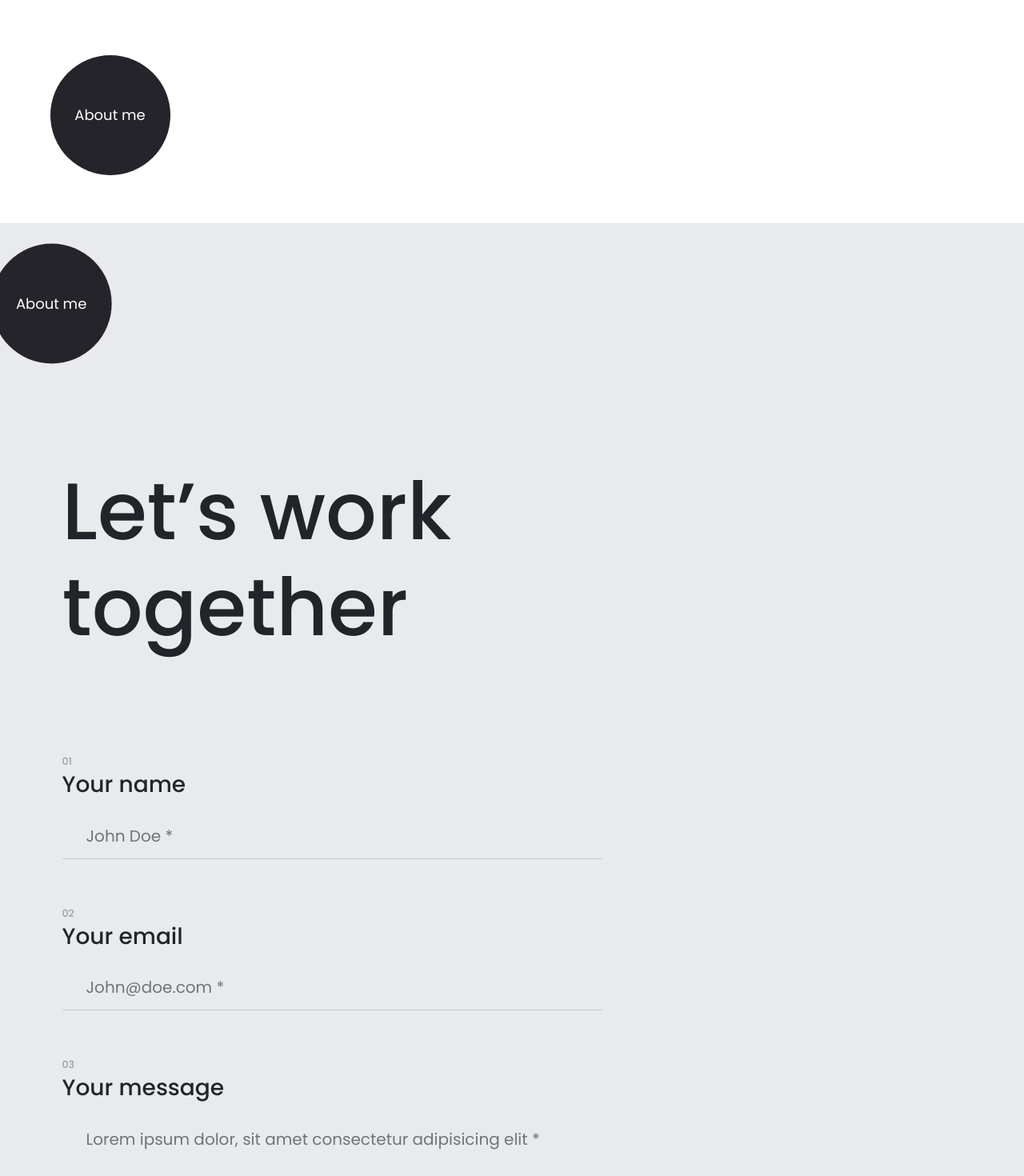
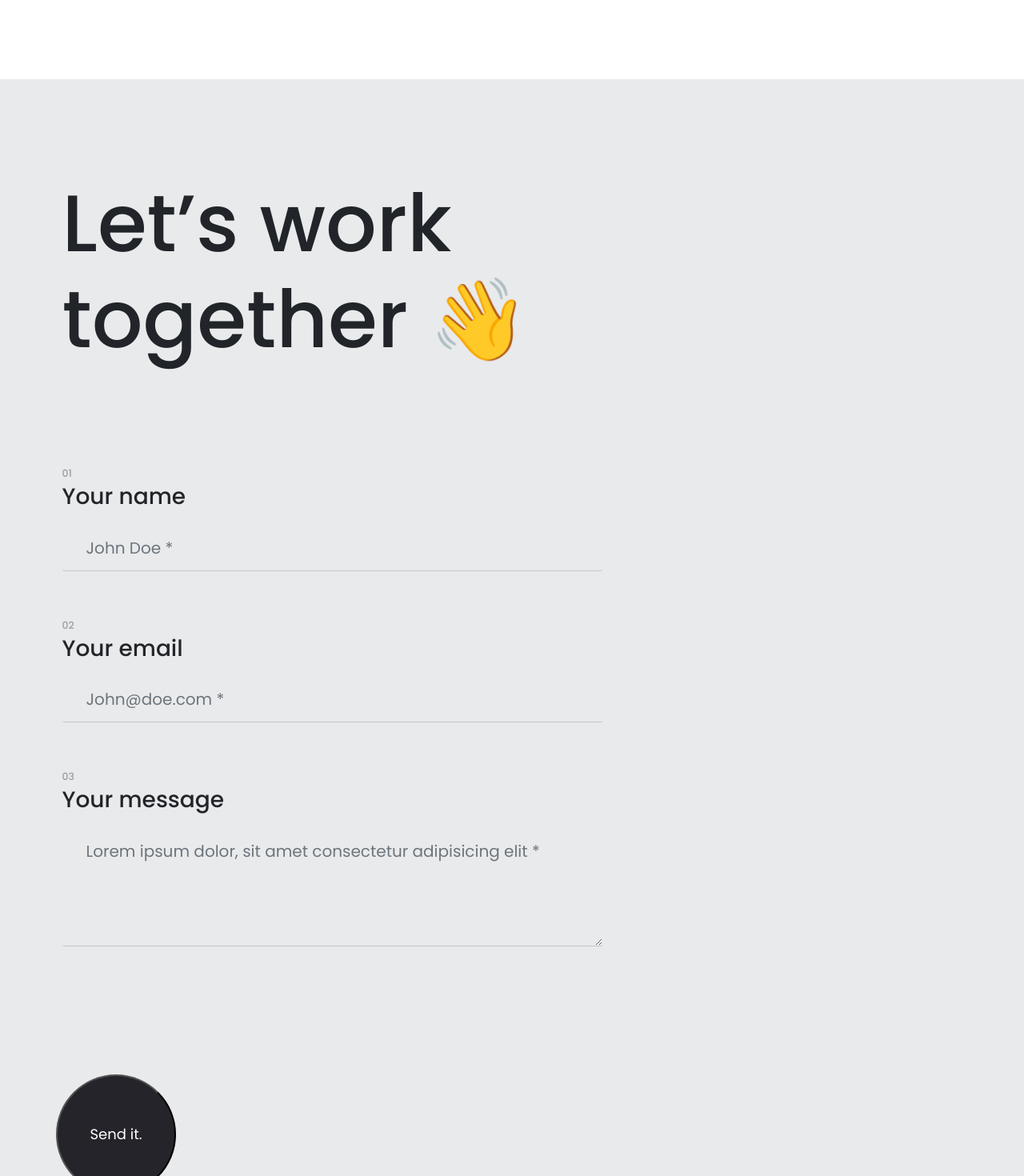
Before and after one commit to galactusclb/clb-portfolio-2022, a React (Create React App) app: page / in a window 1280 px wide. Shown: the part 5180-6650 px from the top of the page at 80% size. Built offline with nearby package versions, Linux system fonts and the light colour scheme.

Commit message:
Adding button animation -2

```diff
--- a/src/components/common/footer/footer.jsx
+++ b/src/components/common/footer/footer.jsx
@@ -10,7 +10,7 @@ const Index = () => {
 
     return (
         <footer >
-            <MagneticDOM ref={hoverRef2} onClick={() => console.log('clicked 2')}>
+            {/* <MagneticDOM ref={hoverRef2} onClick={() => console.log('clicked 2')}>
                 <motion.div className={`row justify-content-center align-items-center mt-5 clb-btn-circle`}
                     initial={{ scale: 0 }}
                     animate={{ scale: 1 }}
@@ -27,12 +27,12 @@ const Index = () => {
                         About me
                     </motion.span>
                 </motion.div>
-            </MagneticDOM>
+            </MagneticDOM> */}
 
             <div className={`${style['clb-big-tittle']} container`}>
                 <h2>
                     Let’s work
-                    together
+                    together 👋
                 </h2>
             </div>
             <div className={`${style['clb-contact-form']} container`}>
@@ -64,14 +64,14 @@ const Index = () => {
                     </div>
                 </form>
 
-                {/* <MagneticDOM ref={hoverRef2} >
+                <MagneticDOM ref={hoverRef2} >
                     <button type='button' className={`clb-btn-circle row justify-content-center align-items-center mt-5`} onClick={() => console.log('clicked 2')}>
                         <span
                             className='text-center'>
                             Send it.
                         </span>
                     </button>
-                </MagneticDOM> */}
+                </MagneticDOM>
 
             </div>
         </footer>
--- a/src/components/pages/home/ProjectsList.jsx
+++ b/src/components/pages/home/ProjectsList.jsx
@@ -155,7 +155,7 @@ const ProjectsList = () => {
                 </div>
             </div>
 
-            <MagneticDOM ref={hoverRef3} onClick={() => console.log('clicked 1')}>
+            {/* <MagneticDOM ref={hoverRef3} onClick={() => console.log('clicked 1')}>
                 <motion.div className={` row justify-content-center align-items-center mt-5 clb-btn-circle`}
                     initial={{ scale: 0 }}
                     animate={{ scale: 1 }}
@@ -172,7 +172,7 @@ const ProjectsList = () => {
                         About me
                     </motion.span>
                 </motion.div>
-            </MagneticDOM>
+            </MagneticDOM> */}
         </section>
     )
 }
```
